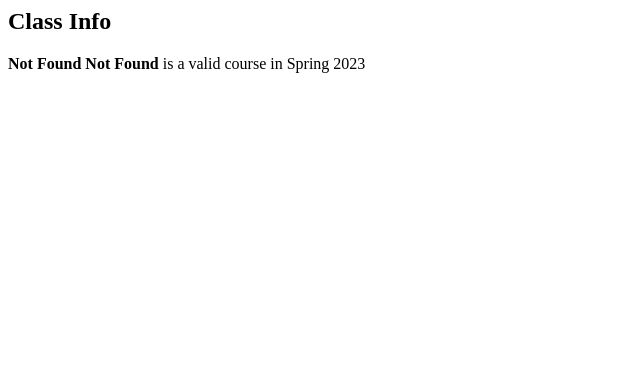
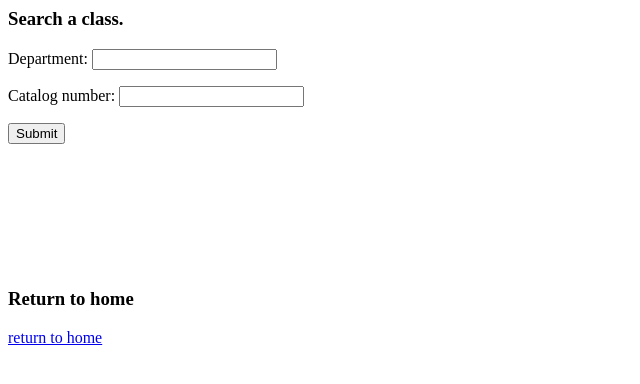
Before and after one commit to mro9kh/TutorMeFullStack, a Django app: page /accounts/home/addclass in a window 1280 px wide. Shown: the top 384 px of the page, without its empty margins (0-640 px from the left). Run offline with Django 4.2, Linux system fonts and the light colour scheme; data that the repository does not hold is empty; parts of the project's set-up code (start-up, migrations or seed data) failed here and were passed over.

Commit message:
add class search function

```diff
--- a/oauth_app/forms.py
+++ b/oauth_app/forms.py
@@ -29,3 +29,7 @@ class TutorSignUpForm(UserCreationForm):
         user.save()
         tutor = Tutor.objects.create(user=user)
         return user
+
+class addClassForm(forms.Form):
+    department = forms.CharField(max_length = 4)
+    catalog_number =  forms.CharField(max_length = 4)
--- a/oauth_app/views.py
+++ b/oauth_app/views.py
@@ -6,23 +6,30 @@ from django.contrib.auth.decorators import user_passes_test
 import requests
 
 
-from .forms import StudentSignUpForm, TutorSignUpForm
+from .forms import StudentSignUpForm, TutorSignUpForm, addClassForm
 from .models import User, Student, Tutor
 
 def addclass(request):
-    response = requests.get('https://sisuva.admin.virginia.edu/psc/ihprd/UVSS/SA/s/WEBLIB_HCX_CM.H_CLASS_SEARCH.FieldFormula.IScript_ClassSearch?institution=UVA01&term=1232&subject=CS&catalog_nbr=1110')
-    sisjson = response.json()
-    if len(sisjson)==0:
-        return render(request, 'addclass.html', {
-        'department': "Not Found",
-        'catalog_number': "Not Found"
-    })
+    department = ""
+    catalog_number = ""
+    message = ""
+    if request.method == 'POST':
+        formData = request.POST
+        form = addClassForm()
+        department = (formData["department"]).upper()
+        catalog_number = formData["catalog_number"]
+        urlQuery = 'https://sisuva.admin.virginia.edu/psc/ihprd/UVSS/SA/s/WEBLIB_HCX_CM.H_CLASS_SEARCH.FieldFormula.IScript_ClassSearch?institution=UVA01&term=1232&subject=' + department + '&catalog_nbr=' + catalog_number
+        response = requests.get(urlQuery)
+        sisjson = response.json()
+        if len(sisjson)==0:
+            message = "is not a valid course in Spring 2023"
+        else:
+            message = "is a valid course in Spring 2023"
     else:
-        sisdata = sisjson[0]
-        return render(request, 'addclass.html', {
-            'department': sisdata["subject"],
-            'catalog_number': sisdata["catalog_nbr"]
-        })
+        form = addClassForm()
+    return render(request, 'addclass.html', {'form':form, 'department':department, 'catalog_number': catalog_number, 'message': message})
+
+
 class StudentSignUpView(CreateView):
     model = Student
     form_class = StudentSignUpForm
--- a/templates/addclass.html
+++ b/templates/addclass.html
@@ -1,6 +1,18 @@
 
+<h3>Search a class.</h3>
 
+<form action="" method="post" novalidate>
+    {% csrf_token %}
+    {{ form.as_p }}
+    <input type="submit" value = "Submit">
+</form>
 {% block content %}
-    <h2>Class Info</h2>
-    <p><strong>{{ department }}</strong> <strong>{{ catalog_number }}</strong> is a valid course in Spring 2023</p>
+    </br>
+    <p><strong>{{ department }}</strong> <strong>{{ catalog_number }}</strong> {{ message }}</p>
 {% endblock %}
+
+<div class = "container" style = "padding-top: 2cm;">
+    <h3>Return to home</h3>
+    <a class="btn btn-primary" href=http://127.0.0.1:8000/ role="button">return to home</button>
+
+</div>
--- /dev/null
+++ b/templates/searchForm.html
@@ -0,0 +1,6 @@
+<form method="POST" action="/search">
+    {% csrf_token %}
+    <input type="text" name="textfield">
+
+    <button type="submit">Upload text</button>
+    </form>
```
